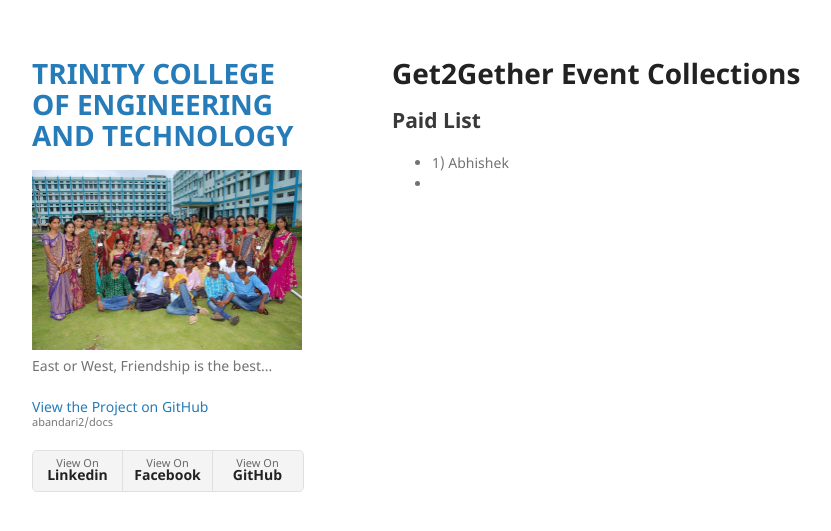
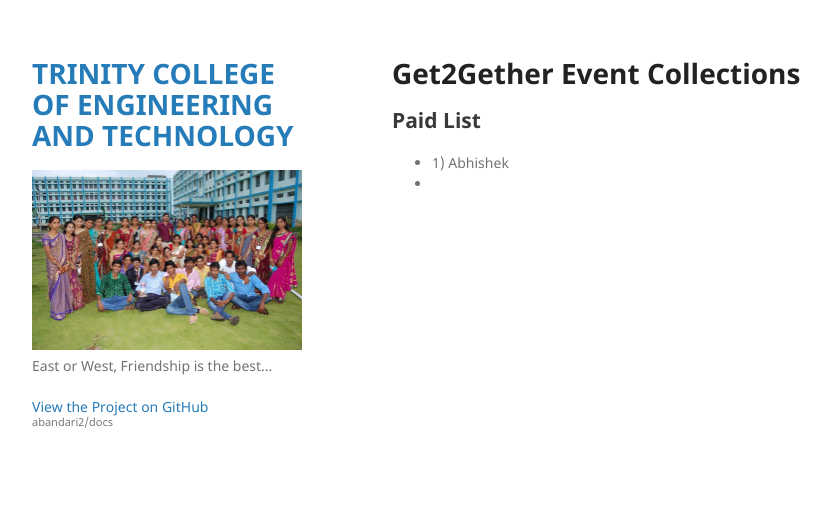
Before and after one commit to abandari2/docs, a Jekyll site: the page built from index.md, in a window 1280 px wide. Shown: the top 531 px of the page, without its empty margins (178-1009 px from the left). Built offline with Jekyll 4.4.1, drawn with Linux system fonts in a browser that asks for light colours; our own code applies the rules of GitHub Pages for plain Markdown files.

Commit message:
Update default.html

```diff
--- a/_layouts/default.html
+++ b/_layouts/default.html
@@ -31,11 +31,6 @@
         {% endif %}
 
         {% if site.show_downloads %}
-        <ul class="downloads">
-          <li><a href=https://www.linkedin.com/in/abhishek-bandari-85b79a112/>View On <strong>Linkedin</strong></a></li>
-          <li><a href=https://www.facebook.com/abhishek.bandari.1>View On <strong>Facebook</strong></a></li>
-          <li><a href="{{ site.github.repository_url }}">View On <strong>GitHub</strong></a></li>
-        </ul>
         {% endif %}
       </header>
       <section>
```
